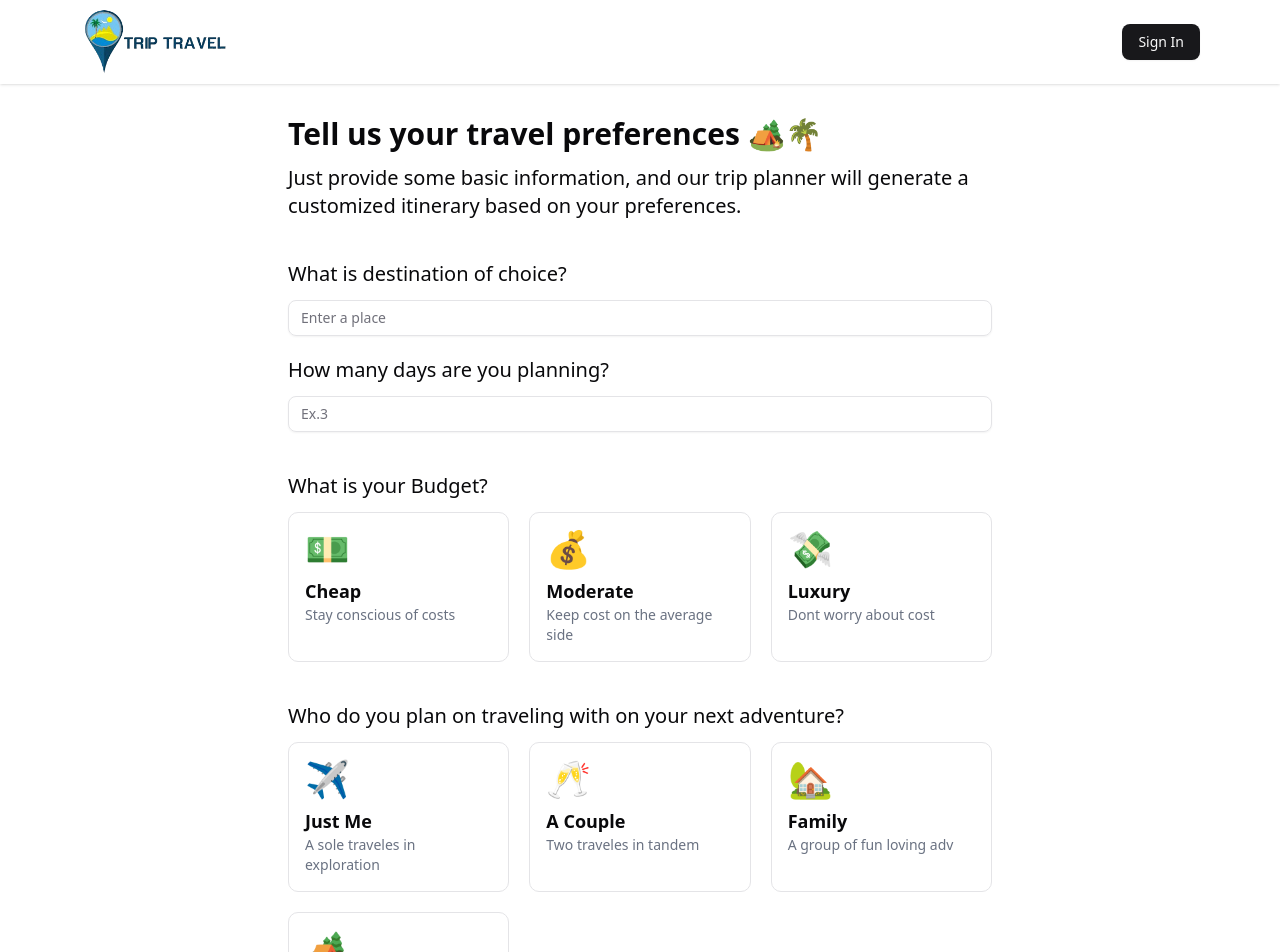
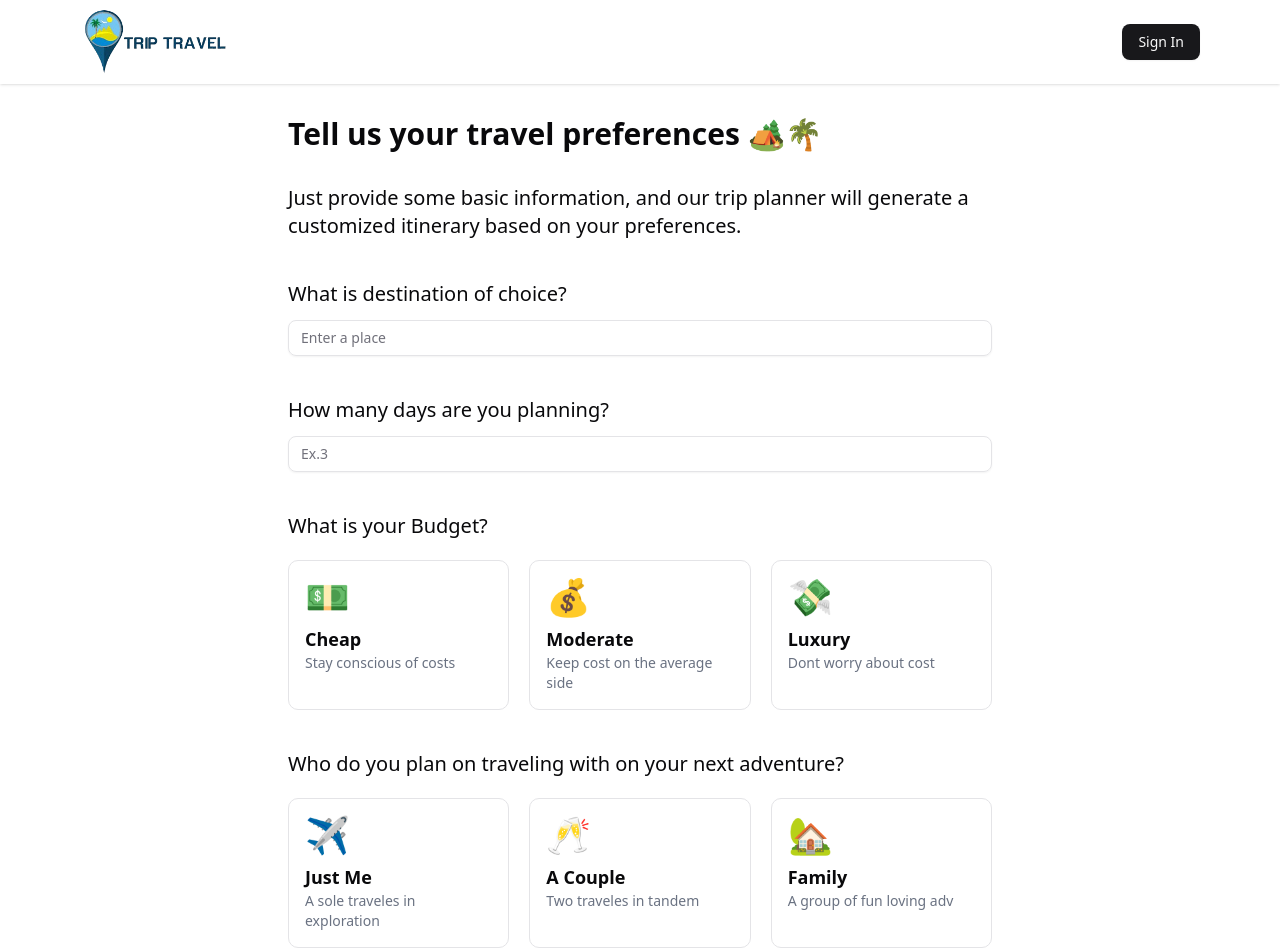
Before and after one commit to Amardeep-Singh27017/ai-trip-planner-web, a React (Vite) app: page /create-trip in a window 1280 px wide. Shown: the top 952 px of the page. Built offline with nearby package versions, Linux system fonts and the light colour scheme; no server answers.

Commit message:
UI update

```diff
--- a/src/create-trip/index.jsx
+++ b/src/create-trip/index.jsx
@@ -112,7 +112,7 @@ const CreateTrip = () => {
   return (
     <div className='sm:px-10 md:px-32 lg:px-56 xl:px-72 px-5 mt-8'>
       <h2 className="font-bold text-3xl">Tell us your travel preferences 🏕️🌴</h2>
-      <p className='mt-3 text-grey-500 text-xl'>Just provide some basic information, and our trip planner will generate a customized itinerary based on your preferences.</p>
+      <p className='mt-8 text-grey-500 text-xl'>Just provide some basic information, and our trip planner will generate a customized itinerary based on your preferences.</p>
 
       <div className='mt-10'>
         <div>
@@ -127,22 +127,22 @@ const CreateTrip = () => {
           /> */}
 
           <Input
+          className='mt-3'
             onChange={(e) => handleInputChange('location', e.target.value)}
             placeholder="Enter a place"
             type="text"
           />
-
         </div>
       </div>
 
-      <div>
-        <h2 className='text-xl mt-5 my-3 font-medium'>How many days are you planning?</h2>
-        <Input onChange={(e) => handleInputChange('day', e.target.value)} placeholder="Ex.3" type="number" />
+      <div className='mt-10'>
+        <h2 className='text-xl my-3 font-medium'>How many days are you planning?</h2>
+        <Input className='mt-3' onChange={(e) => handleInputChange('day', e.target.value)} placeholder="Ex.3" type="number" />
       </div>
 
       <div className='mt-10'>
         <h2 className='text-xl mt-5 my-3 font-medium'>What is your Budget?</h2>
-        <div className='grid grid-cols-3 gap-5 mt-'>
+        <div className='grid grid-cols-3 gap-5 mt-5'>
           {SelectBudgetOptions.map((item, index) => (
             <div key={index}
               onClick={() => handleInputChange('budget', item.title)}
@@ -157,7 +157,7 @@ const CreateTrip = () => {
 
       <div className='mt-10'>
         <h2 className='text-xl mt-5 my-3 font-medium'>Who do you plan on traveling with on your next adventure?</h2>
-        <div className='grid grid-cols-3 gap-5 mt-'>
+        <div className='grid grid-cols-3 gap-5 mt-5'>
           {SelectTravelesList.map((item, index) => (
             <div key={index}
               onClick={() => handleInputChange('traveler', item.people)}
@@ -169,7 +169,6 @@ const CreateTrip = () => {
           ))}
         </div>
       </div>
-
 
       <div className='my-10 justify-end flex'>
         <Button
--- a/src/view-trip/components/HotelCardItem.jsx
+++ b/src/view-trip/components/HotelCardItem.jsx
@@ -12,7 +12,7 @@ const HotelCardItem = ({ hotel, index, trip }) => {
 
     const GetPlacePhoto = async () => {
         const data = {
-            textQuery: `${hotel?.HotelName}, ${hotel?.HotelAddress}, ${trip?.location || ''}`,
+            textQuery: hotel?.HotelName
         }
         const image = await searchPlaceImages(data.textQuery);
         setImageURL(image)
```
